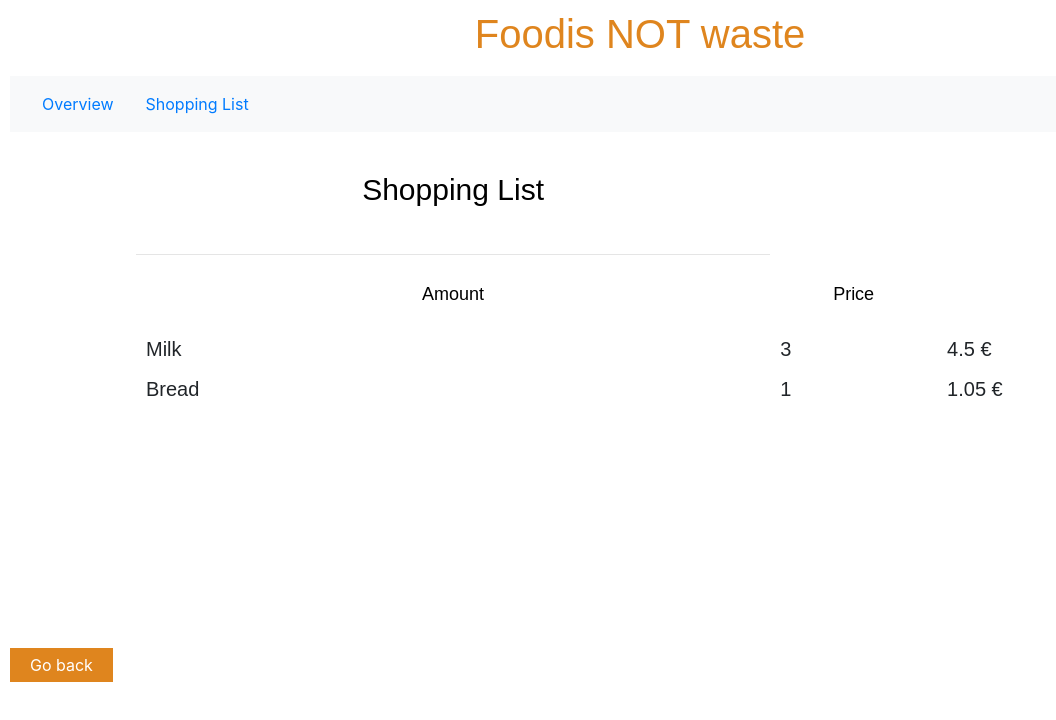
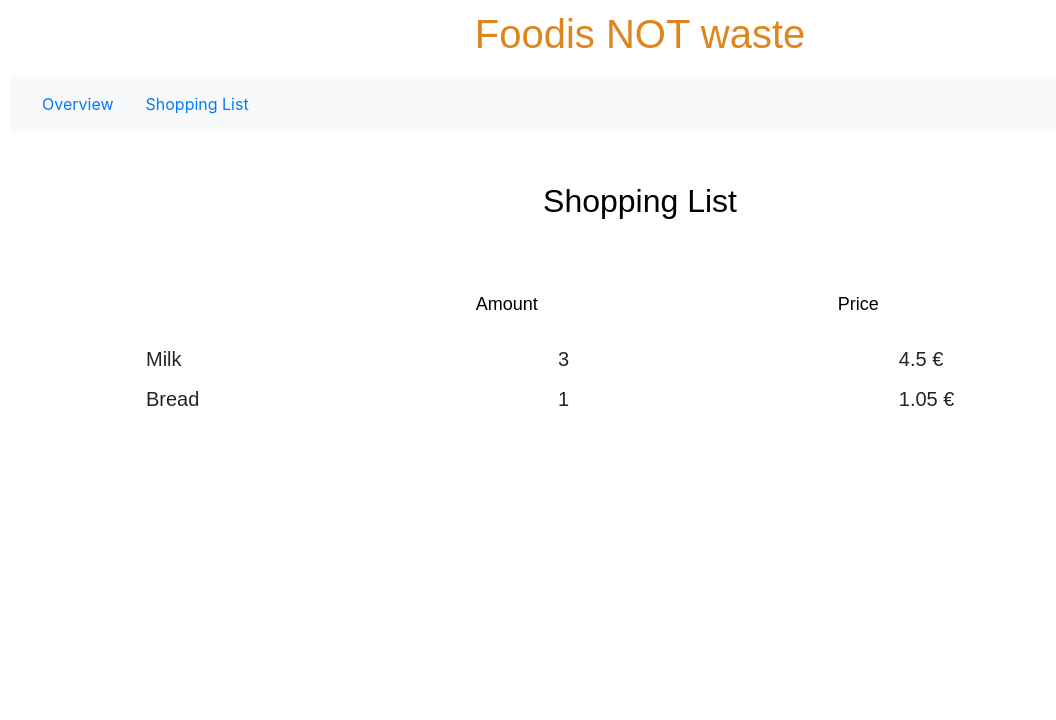
Before and after one commit to Kata-M/Foodis, a React (Create React App) app: page /ShoppingList in a window 1280 px wide. Shown: the top 720 px of the page, without its empty margins (0-1056 px from the left). Built offline with nearby package versions, Linux system fonts and the light colour scheme.

Commit message:
list edit css

```diff
--- a/src/ShoppingList/ShoppingList.css
+++ b/src/ShoppingList/ShoppingList.css
@@ -1,32 +1,21 @@
-h2 {
-    font-size: 20px;
+h2.ostoslista {
+    padding-top: 50px;
+    font-size: 32px;
+
 }
 
-h3 {
-    font-size: 19px;
-}
-
-table.ostoslista {
-    margin-left: 10%;
-    font-family: Arial;
-    float: center;
-    font-size: 30px;
-  }
 
 thead {
     text-align: center;
 }
 
-button.ostettu {
-    border-radius: 4px;
-    background-color: var(--color-primary);
-    color: cyan;
-    padding: 5px 20px;
-    margin: 10px 2px;
-    text-align: center;
-    text-decoration: none;
-    display: inline-block;
-    font-size: 16px;
+table#simple-board p {
+    float: right;
+    margin-left: 40px;
+}
+
+p#price {
+    width: 50px;
 }
 
 td {
--- a/src/ShoppingList/ShoppingList.js
+++ b/src/ShoppingList/ShoppingList.js
@@ -64,18 +64,11 @@ class ShoppingList extends Component {
                 <Nav.Link href="ShoppingList">Shopping List</Nav.Link>
           </Navbar>
 
-          <table class="ostoslista">
-                    <thead>
-                        <td className="tableCell">
-                          <h1>
-                                 Shopping List
-                          </h1>
-                        </td>
-
-                    </thead>
+          <h2 class="ostoslista">Shopping List</h2>
+          <hr/>
+          <table id="simple-board">
                     <tbody>
                     <tr key={1.0}>
-                      <hr/>
                     </tr>
 
                       <tr key={1.0}>
@@ -83,7 +76,7 @@ class ShoppingList extends Component {
                           <p>Amount </p>
                           </td>
                           <td>
-                          <p>Price </p>
+                          <p class="price">Price </p>
                           </td>
                       </tr>
 
@@ -91,9 +84,6 @@ class ShoppingList extends Component {
 
                     </tbody>
           </table>
-          <Link to="/">
-              <button>Go back</button>
-          </Link>
           <div style={{ fontFamily: 'system-ui' }}>
 
       </div>
```
